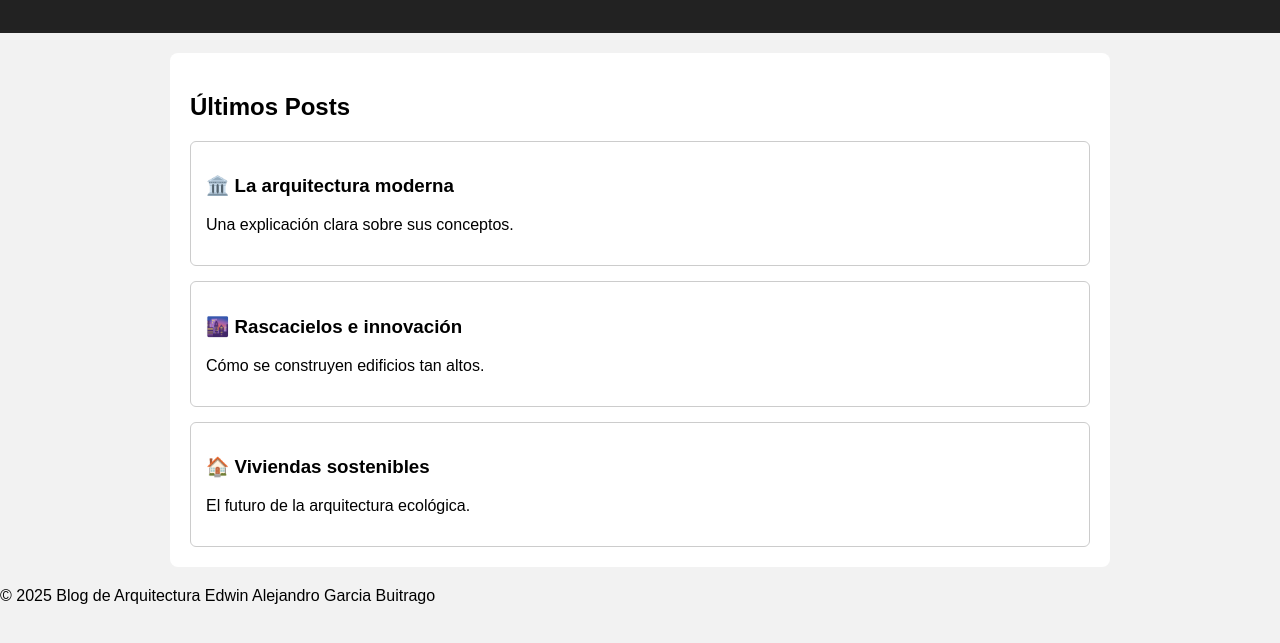
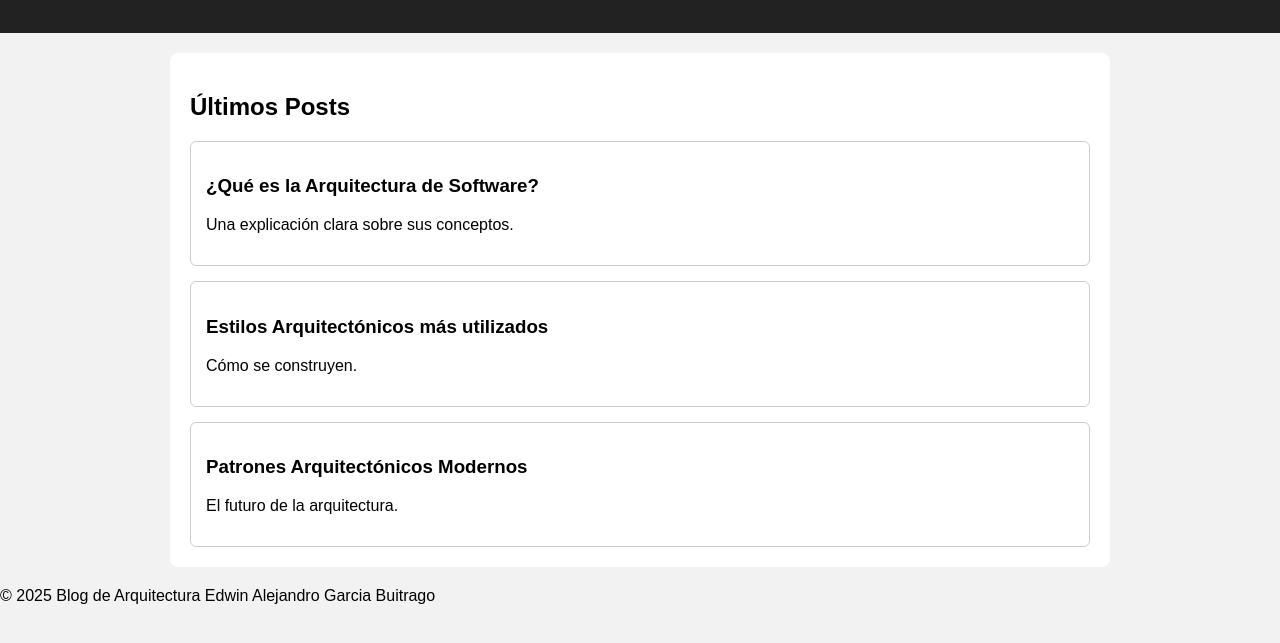
Before and after one commit to buitragoalejandro813-cmyk/blog-arquitectura, a plain HTML site: page index.html in a window 1280 px wide. Shown: the part 121-764 px from the top of the page. Drawn offline with Linux system fonts and the light colour scheme.

Commit message:
Update index.html

```diff
--- a/index.html
+++ b/index.html
@@ -19,18 +19,18 @@
         <div class="posts">
 
             <a class="post-card" href="post/post1.html">
-                <h3>🏛️ La arquitectura moderna</h3>
+                <h3>¿Qué es la Arquitectura de Software? </h3>
                 <p>Una explicación clara sobre sus conceptos.</p>
             </a>
 
             <a class="post-card" href="post/post2.html">
-                <h3>🌆 Rascacielos e innovación</h3>
-                <p>Cómo se construyen edificios tan altos.</p>
+                <h3>Estilos Arquitectónicos más utilizados</h3>
+                <p>Cómo se construyen.</p>
             </a>
 
             <a class="post-card" href="post/post3.html">
-                <h3>🏠 Viviendas sostenibles</h3>
-                <p>El futuro de la arquitectura ecológica.</p>
+                <h3>Patrones Arquitectónicos Modernos</h3>
+                <p>El futuro de la arquitectura.</p>
             </a>
 
         </div>
```
